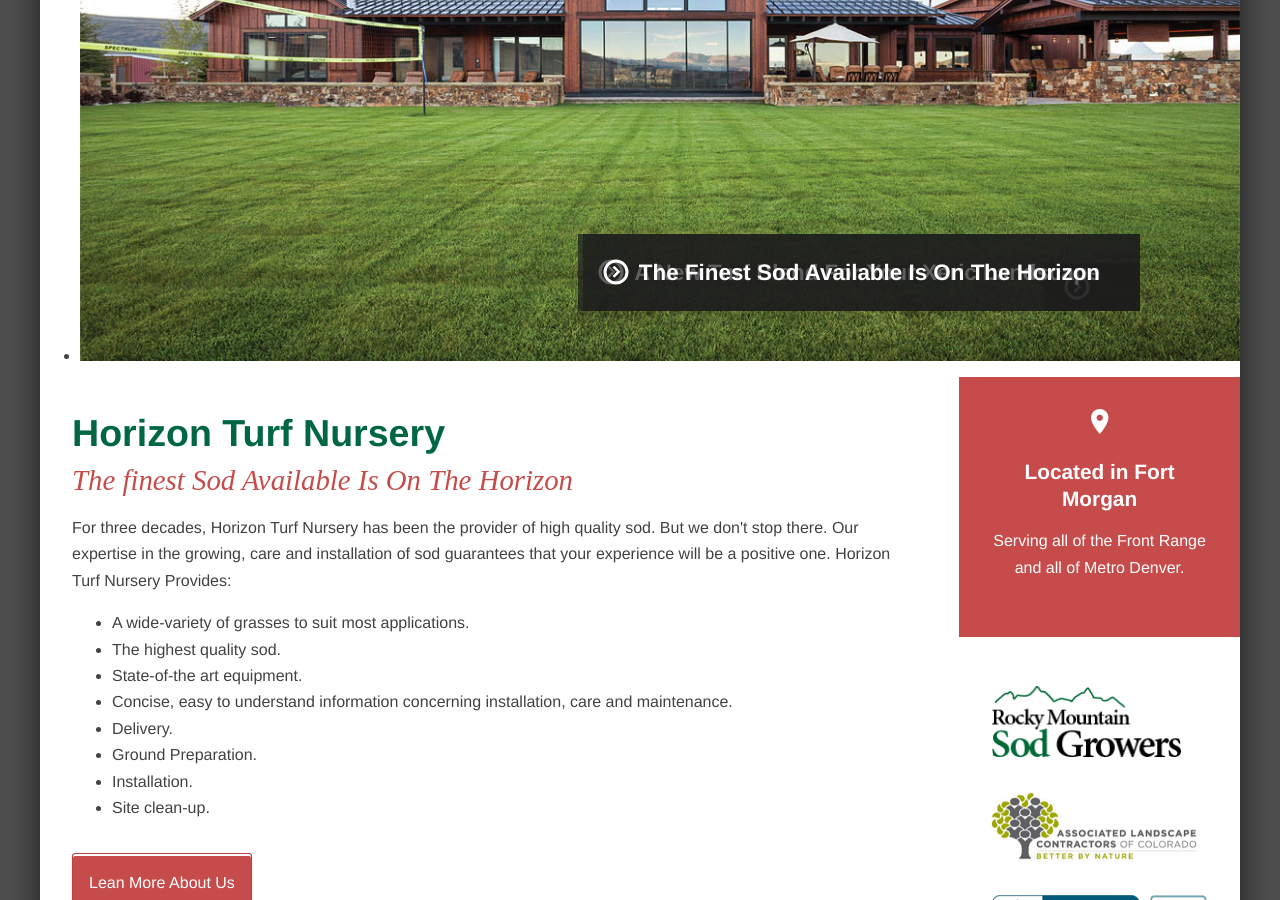
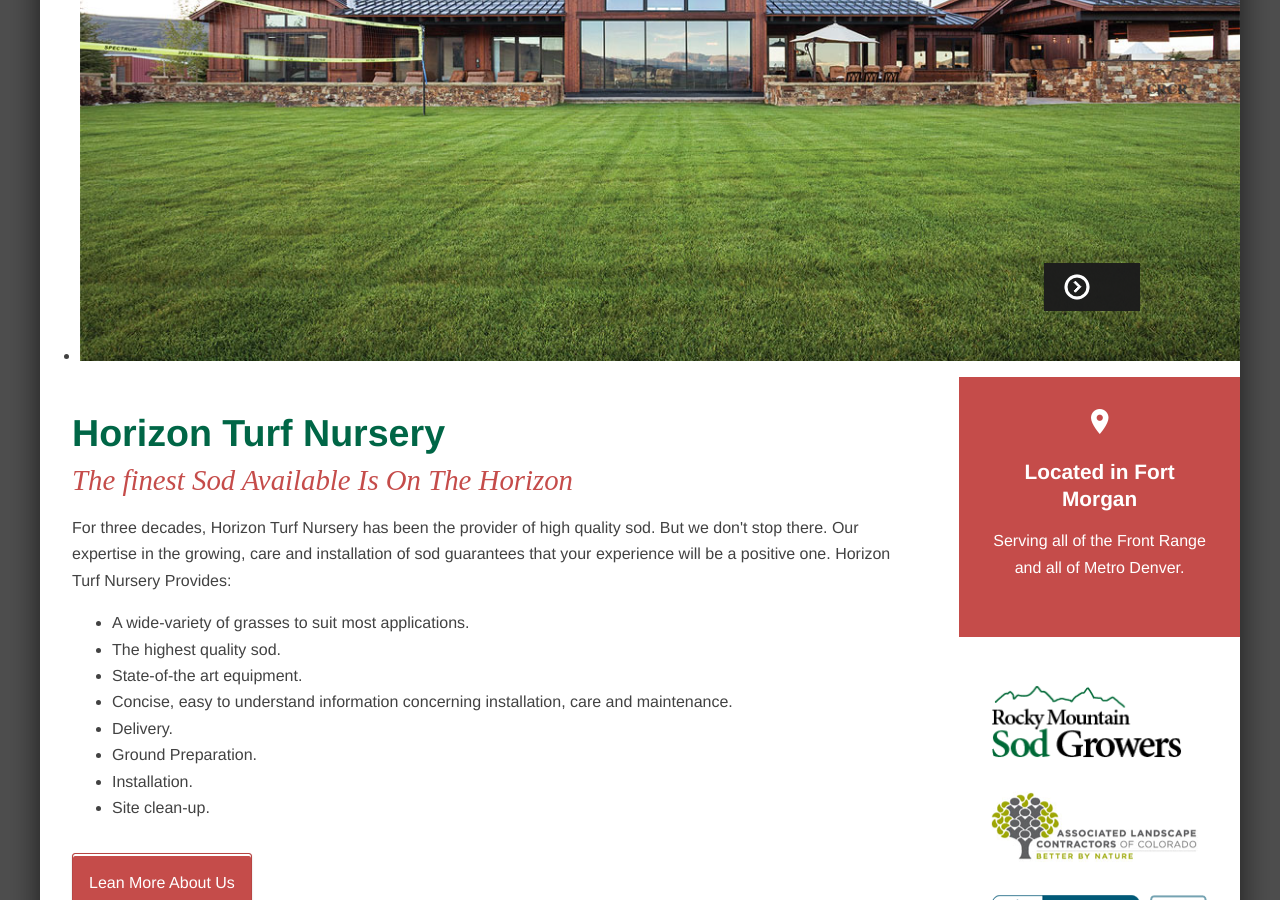
Before and after one commit to variantstudios/horizonturfnursery.com, a Jekyll site: the page built from index.html, in a window 1280 px wide and 900 px high, scrolled down 1496 px. Built offline with Jekyll 4.4.1, drawn with Linux system fonts in a browser that asks for light colours; nearby versions of some CDN libraries; the list of posts is cut into pages by our own code.

Commit message:
Updated 'index.html' via CloudCannon

```diff
--- a/index.html
+++ b/index.html
@@ -8,9 +8,9 @@ header_image_path: /assets/images/sub-page-headers/Designs_By_Sundown_View.jpg
 slider:
   - title:
     image_path: /assets/images/slider/front-hill.jpg
-  - title: A New Turf Blend For Your Xeric Landscape
+  - title:
     image_path: /assets/images/slider/Designs-By-Sundown-View.jpg
-  - title: The Finest Sod Available Is On The Horizon
+  - title:
     image_path: /assets/images/slider/back-side.jpg
 gallery:
   - title: Test Image
```
